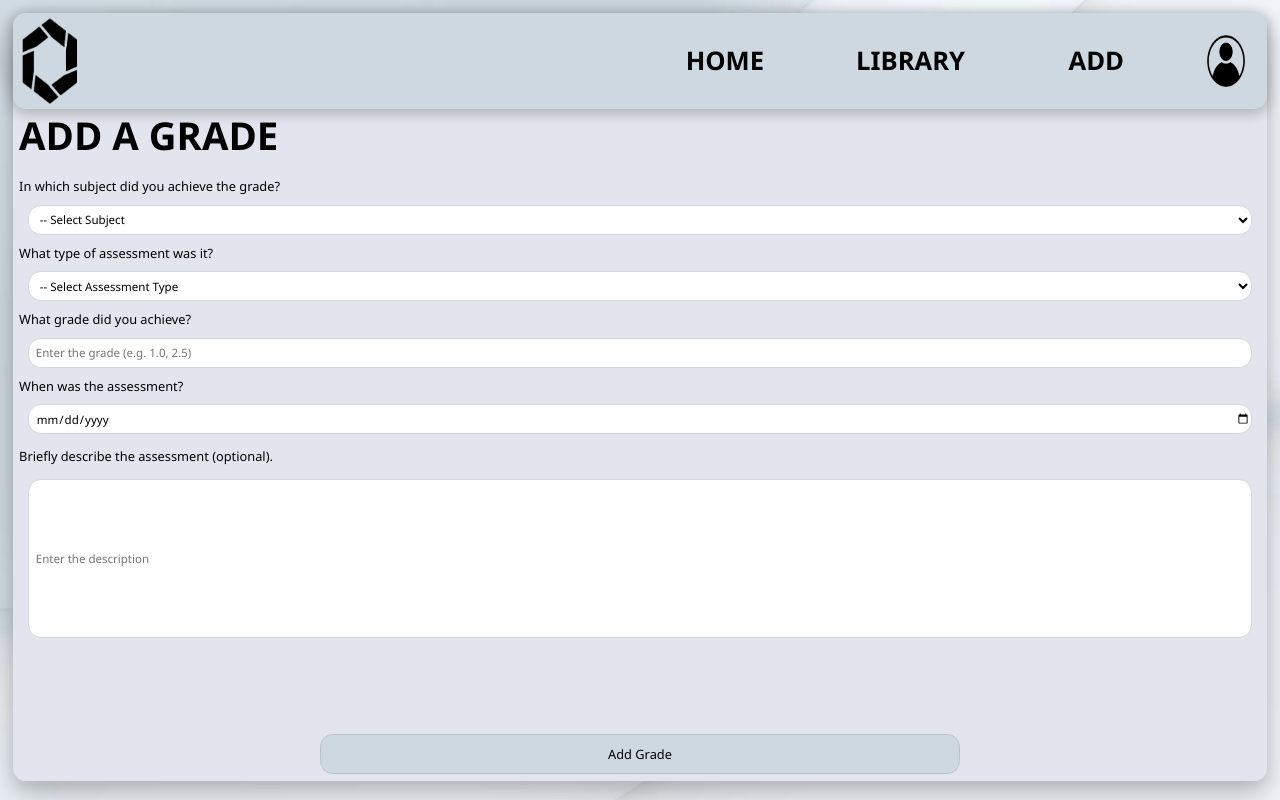
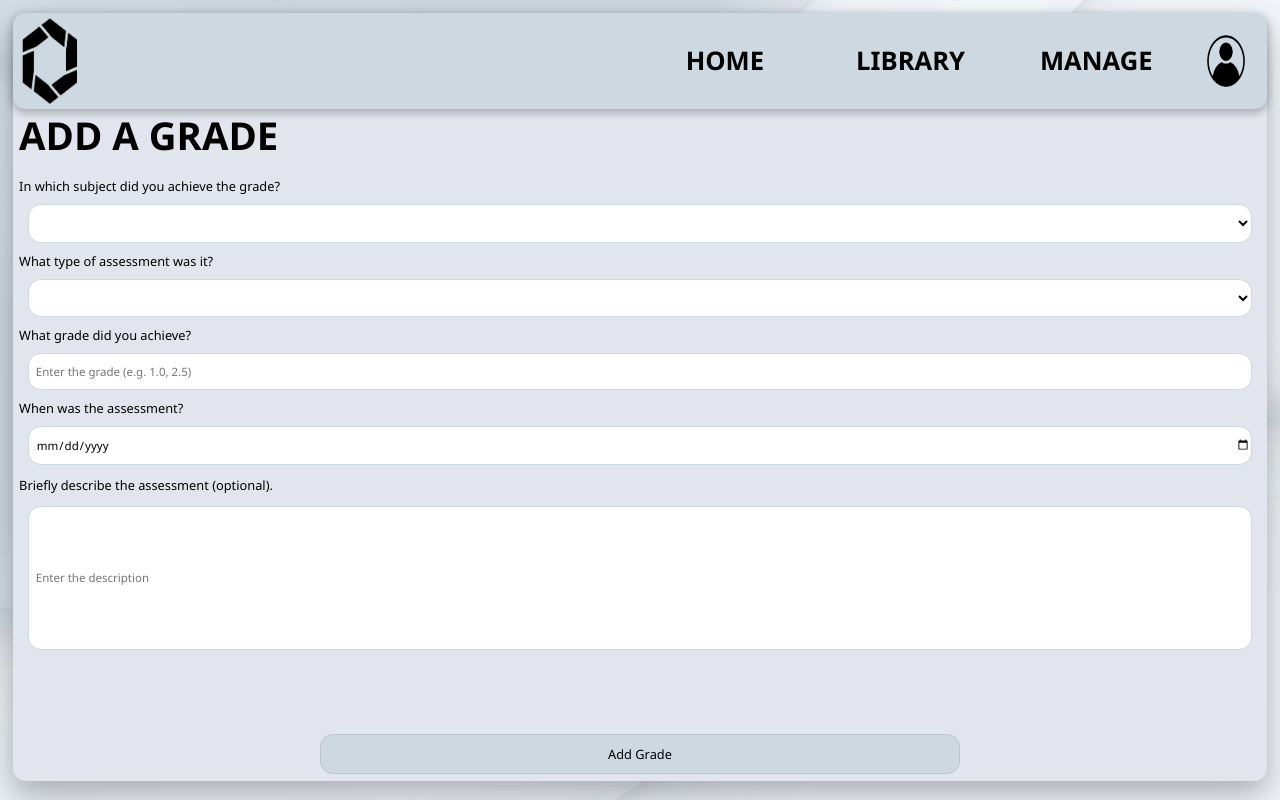
Before and after one commit to vrsestudio/GradeLens, a PHP site: page /sites/invoke/create/grade.php in a window 1280 px wide. Run offline with PHP 8.4, Linux system fonts and the light colour scheme; the visitor is signed in with stand-in values (Sample User, id 1); data that the repository does not hold is empty.

Commit message:
Dynamic Styling & Minor Creation Tweaks

```diff
--- a/script/dynamicnavigation.js
+++ b/script/dynamicnavigation.js
@@ -35,7 +35,7 @@ document.addEventListener("DOMContentLoaded", () => {
             activeButton = homeButton;
         } else if (contentToLoad === "library.php") {
             activeButton = libraryButton;
-        } else if (contentToLoad === "create.php") {
+        } else if (contentToLoad === "manage.php") {
             activeButton = createButton;
         }
         updateContentAndButton(activeButton, contentToLoad);
@@ -45,5 +45,5 @@ document.addEventListener("DOMContentLoaded", () => {
 
     homeButton.addEventListener("click", () => updateContentAndButton(homeButton, "defaultview.php"));
     libraryButton.addEventListener("click", () => updateContentAndButton(libraryButton, "library.php"));
-    createButton.addEventListener("click", () => updateContentAndButton(createButton, "create.php"));
+    createButton.addEventListener("click", () => updateContentAndButton(createButton, "manage.php"));
 });
--- a/script/staticnavigation.js
+++ b/script/staticnavigation.js
@@ -10,5 +10,5 @@ document.addEventListener("DOMContentLoaded", () => {
 
     homeButton.addEventListener("click", () => redirectToOverview("defaultview.php"));
     libraryButton.addEventListener("click", () => redirectToOverview("library.php"));
-    createButton.addEventListener("click", () => redirectToOverview("create.php"));
+    createButton.addEventListener("click", () => redirectToOverview("manage.php"));
 });
--- a/sites/invoke/create/grade.php
+++ b/sites/invoke/create/grade.php
@@ -61,7 +61,6 @@ if ($stmt_assessment_types) {
             <section id="selectcontainer">
                 <p id="selecttitle">In which subject did you achieve the grade?</p>
                 <select id="select" title="Subject" name="sID" required>
-                    <option value="">-- Select Subject</option>
                     <?php foreach ($subjects as $subject): ?>
                         <option value="<?php echo htmlspecialchars($subject['sID']); ?>">
                             <?php echo htmlspecialchars($subject['subject_name']); ?>
@@ -72,7 +71,6 @@ if ($stmt_assessment_types) {
             <section id="selectcontainer">
                 <p id="selecttitle">What type of assessment was it?</p>
                 <select id="select" title="Assessment Type" name="aID" required>
-                    <option value="">-- Select Assessment Type</option>
                     <?php foreach ($assessment_types as $assessment_type): ?>
                         {/* Wert ist assessmenttype.aID */}
                         <option value="<?php echo htmlspecialchars($assessment_type['aID']); ?>">
--- a/sites/invoke/create.php
+++ b/sites/invoke/manage.php
@@ -7,7 +7,7 @@
                 <p id="createoptiontext">Add a grade you received in a subject</p>
             </div>
             <div id="createoptionbutton">
-                ADD
+                ADD A GRADE
             </div>
         </a>
     </section>
@@ -17,7 +17,7 @@
                 <p id="createoptiontext">Create a new subject that you have at school</p>
             </div>
             <div id="createoptionbutton">
-                CREATE
+                CREATE A SUBJECT
             </div>
         </a>
     </section>
@@ -27,7 +27,7 @@
                 <p id="createoptiontext">Create a new assessment type</p>
             </div>
             <div id="createoptionbutton">
-                CREATE
+                CREATE ASSESSMENT
             </div>
         </a>
     </section>
--- a/sites/invoke/navigation.php
+++ b/sites/invoke/navigation.php
@@ -6,7 +6,7 @@
 <section id="navibuttons">
     <button id="homebutton">HOME</button>
     <button id="librarybutton">LIBRARY</button>
-    <button id="createbutton">ADD</button>
+    <button id="createbutton">MANAGE</button>
     <a id="profilebutton" href="/GradeLens/sites/login.php"><img id="profilebutton-image" src="/GradeLens/source/buttons/profile_button_dark.webp"></a>
 </section>
 </section>
--- a/style/assessment.css
+++ b/style/assessment.css
@@ -27,7 +27,7 @@
     width: 100%;
     margin: 1%;
     border-radius: 1vw;
-    box-shadow: 0 15px 30px rgba(0, 0, 0, 0.2), 0 5px 15px rgba(0, 0, 0, 0.1);
+    box-shadow: 0 0.15vw 3vw rgba(0, 0, 0, 0.2), 0 0.5vw 1.5vw rgba(0, 0, 0, 0.1);
 }
 
 #creationcontainer {
--- a/style/errormessage.css
+++ b/style/errormessage.css
@@ -27,7 +27,7 @@
     background: var(--background-bottom);
     color: #687172;
     border-radius: 1vw;
-    box-shadow: 0 15px 30px rgba(255, 0, 0, 0.75), 0 10px 30px rgba(255, 0, 0, 0.5);
+    box-shadow: 0 1.5vw 3vw rgba(255, 0, 0, 0.75), 0 1vw 3vw rgba(255, 0, 0, 0.5);
 }
 
 #errorhead {
@@ -37,7 +37,7 @@
     margin: 0;
     background: var(--background-top);
     border-radius: 1vw;
-    box-shadow: 0 2.5px 15px rgba(255, 0, 0, 0.75), 0 2.5px 15px rgba(0, 0, 0, 0.1);
+    box-shadow: 0 0.25vw 1.5vw rgba(255, 0, 0, 0.75), 0 0.25vw 1.5vw rgba(0, 0, 0, 0.1);
 
     align-items: center;
     justify-content: center;
--- a/style/grade.css
+++ b/style/grade.css
@@ -27,7 +27,7 @@
     width: 100%;
     margin: 1%;
     border-radius: 1vw;
-    box-shadow: 0 15px 30px rgba(0, 0, 0, 0.2), 0 5px 15px rgba(0, 0, 0, 0.1);
+    box-shadow: 0 1.5vw 3vw rgba(0, 0, 0, 0.2), 0 0.5vw 1.5vw rgba(0, 0, 0, 0.1);
 }
 
 #creationcontainer {
@@ -111,6 +111,9 @@
     border: 0.15vw solid #ced8e0;
     outline-color: #9ca1ac;
     outline: none;
+
+    padding-top: 1%;
+    padding-bottom: 1%;
 
     margin-top: 0;
     margin-bottom: 0;
--- a/style/navigation.css
+++ b/style/navigation.css
@@ -9,7 +9,7 @@
     height: 12.5%;
     width: 100%;
     border-radius: 1vw;
-    box-shadow: 0 2.5px 15px rgba(0, 0, 0, 0.2), 0 2.5px 15px rgba(0, 0, 0, 0.1);
+    box-shadow: 0 0.25vw 0.75vw rgba(0, 0, 0, 0.2), 0 0.25vw 0.75vw rgba(0, 0, 0, 0.1);
 }
 
 #navilogo {
--- a/style/overview.css
+++ b/style/overview.css
@@ -24,7 +24,7 @@
     width: 100%;
     margin: 1%;
     border-radius: 1vw;
-    box-shadow: 0 15px 30px rgba(0, 0, 0, 0.2), 0 5px 15px rgba(0, 0, 0, 0.1);
+    box-shadow: 0 1.5vw 3vw rgba(0, 0, 0, 0.2), 0 0.5vw 1.5vw rgba(0, 0, 0, 0.1);
 }
 
 #dynamiccontentpane {
--- a/style/subject.css
+++ b/style/subject.css
@@ -27,7 +27,7 @@
     width: 100%;
     margin: 1%;
     border-radius: 1vw;
-    box-shadow: 0 15px 30px rgba(0, 0, 0, 0.2), 0 5px 15px rgba(0, 0, 0, 0.1);
+    box-shadow: 0 1.5vw 3vw rgba(0, 0, 0, 0.2), 0 0.5vw 1.5vw rgba(0, 0, 0, 0.1);
 }
 
 #creationcontainer {
--- a/style/successmessage.css
+++ b/style/successmessage.css
@@ -27,7 +27,7 @@
     background: var(--background-bottom);
     color: #687172;
     border-radius: 1vw;
-    box-shadow: 0 15px 30px rgba(0, 223, 106, 0.75), 0 10px 30px rgba(0, 223, 106, 0.5);
+    box-shadow: 0 1.5vw 3vw rgba(0, 223, 106, 0.75), 0 1vw 3vw rgba(0, 223, 106, 0.5);
 }
 
 #successhead {
@@ -37,7 +37,7 @@
     margin: 0;
     background: var(--background-top);
     border-radius: 1vw;
-    box-shadow: 0 2.5px 15px rgba(0, 223, 106, 0.75), 0 2.5px 15px rgba(0, 223, 106, 0.1);
+    box-shadow: 0 0.25vw 1.5vw rgba(0, 223, 106, 0.75), 0 0.25vw 1.5vw rgba(0, 223, 106, 0.1);
 
     align-items: center;
     justify-content: center;
```
Also changed, not shown: style/create.css (+8 -3 lines), style/defaultview.css (+8 -8 lines), style/disclaimer.css (+6 -7 lines), style/library.css (+7 -7 lines), style/login.css (+4 -4 lines), style/signup.css (+4 -8 lines).
